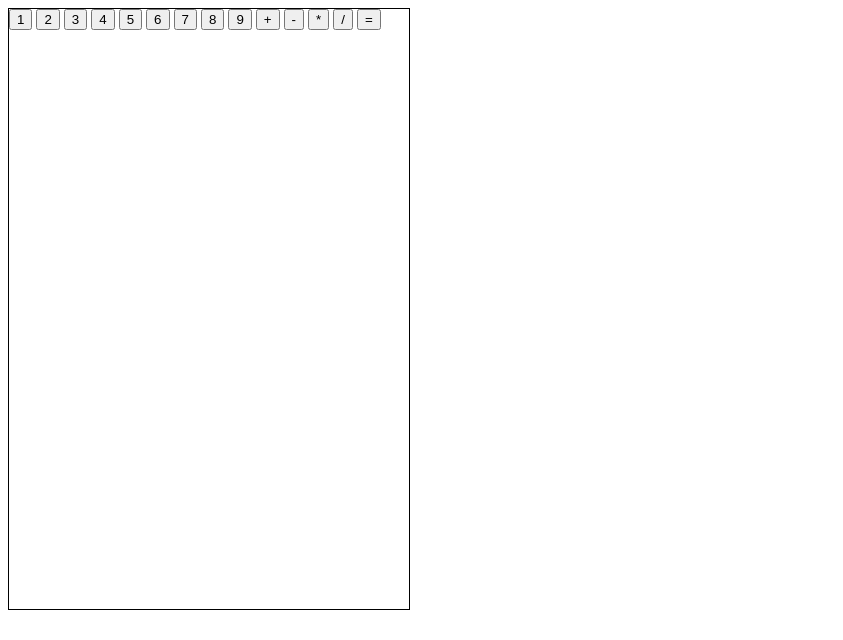
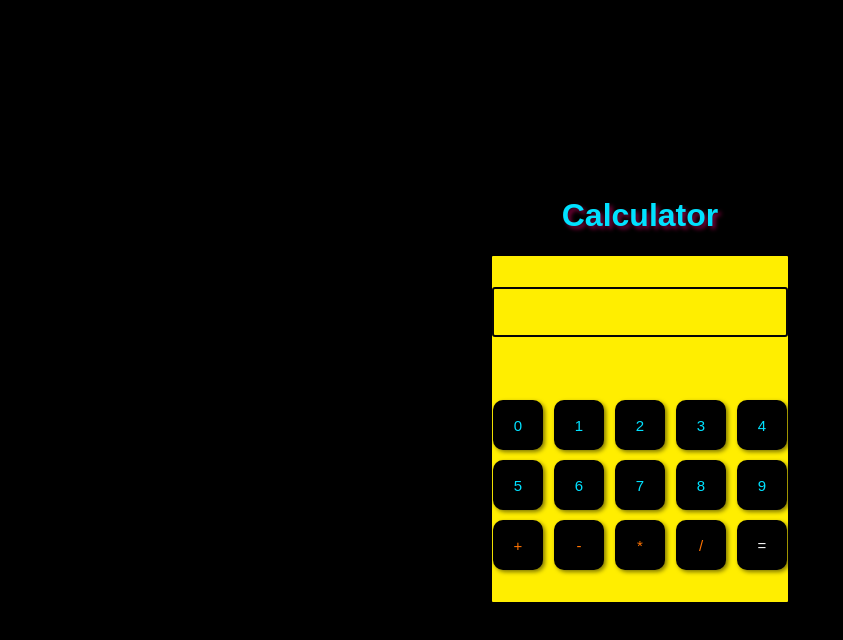
Before and after one commit to temery1213/CalculatorV2, a plain HTML site: page index.html in a window 1280 px wide. Shown: the whole page, without its empty margins (0-843 px from the left). Drawn offline with Linux system fonts and the light colour scheme; a web font is replaced by a local one.

Commit message:
Added function to append numbers on click Changed some classing/ID's in html Added style

```diff
--- a/index.html
+++ b/index.html
@@ -4,33 +4,41 @@
     <meta charset="UTF-8">
     <meta name="viewport" content="width=device-width, initial-scale=1.0">
     <link rel="stylesheet" href="style.css">
-    <script src="javascript.js"></script>
+    <link href="https://fonts.cdnfonts.com/css/cyberpunk-is-not-dead" rel="stylesheet">
+
     <title>Calculator</title>
 </head>
 <body>
-
+    <h1 class="h1">Calculator</h1>
     <div id="calculator">
         <div class="display">
-            <div class="userInput"></div>
-            <div class="output"></div>
+            <div id="userInput"></div>
+            <div id="result"></div>
+        </div>
             <div class="buttons">
-                <button id="one">1</button>
-                <button id="two">2</button>
-                <button id="three">3</button>
-                <button id="four">4</button>
-                <button id="five">5</button>
-                <button id="six">6</button>
-                <button id="seven">7</button>
-                <button id="eight">8</button>
-                <button id="nine">9</button>
-                <button id="plus">+</button>
-                <button id="minus">-</button>
-                <button id="multiply">*</button>
-                <button id="divide">/</button>
-                <button id="equals">=</button>
+
+                    <button id="zero" class="numberButton">0</button>
+                    <button id="one" class="numberButton">1</button>
+                    <button id="two" class="numberButton">2</button>
+                    <button id="three" class="numberButton">3</button>
+                    <button id="four" class="numberButton">4</button>
+                    <button id="five" class="numberButton">5</button>
+                    <button id="six" class="numberButton">6</button>
+                    <button id="seven" class="numberButton">7</button>
+                    <button id="eight" class="numberButton">8</button>
+                    <button id="nine" class="numberButton">9</button>
+
+
+                    <button id="add" class="operatorButton">+</button>
+                    <button id="subtract" class="operatorButton">-</button>
+                    <button id="multiply" class="operatorButton">*</button>
+                    <button id="divide" class="operatorButton">/</button>
+                    <button id="equals" class="operatorButton">=</button>
+
             </div>
-        </div>
     </div>
 
+
+<script src="javascript.js"></script>
 </body>
 </html>
--- a/javascript.js
+++ b/javascript.js
@@ -1,3 +1,27 @@
+const userInput = document.getElementById('userInput');
+
+const zero = document.getElementById("zero");
+const one = document.getElementById("one");
+const two = document.getElementById("two");
+const three = document.getElementById("three");
+const four = document.getElementById("four");
+const five = document.getElementById("five");
+const six = document.getElementById("six");
+const seven = document.getElementById("seven");
+const eight = document.getElementById("eight");
+const nine = document.getElementById("nine");
+const plus = document.getElementById("plus");
+const minus = document.getElementById("minus");
+const multiply = document.getElementById("multiply");
+const divide = document.getElementById("divide");
+
+let currentInput = '';
+let numbers = [];
+let currentOperator = null;
+
+
+
+
 let addition = (a, b, ...rest) => [a, b, ...rest].reduce((sum, num) => sum + num, 0);
 let subtraction = (a, b, ...rest) => [a, b, ...rest].reduce((result, num) => result - num);
 let multiplication = (a, b, ...rest) => [a, b, ...rest].reduce((prod, num) => prod * num);
@@ -22,3 +46,18 @@ function operation(operator) {
             break;
     }
 }
+
+
+    function appendNumberToDisplay(number) {
+        currentInput += number;
+        userInput.textContent += number;
+    };
+
+
+    const numberButtons = document.querySelectorAll(".numberButton");
+
+    numberButtons.forEach(button => {
+        button.addEventListener("click", function () {
+            appendNumberToDisplay(button.textContent);
+        });
+    });
--- a/style.css
+++ b/style.css
@@ -1,6 +1,104 @@
+* {
+    margin: 0;
+    padding: 0;
+    box-sizing: border-box;
+}
+
+
+html {
+    display: table;
+    margin: auto;
+}
+
+body {
+
+    background-color: rgb(0, 0, 0);
+    font-family: 'Cyberpunk is not dead', sans-serif;
+    color: #00e1ff;
+    display: flex;
+    flex-direction: column;
+    align-items: center;
+    justify-content: center;
+    height: 100vh;
+    text-shadow: 2px 2px 4px rgba(0, 0, 0, 0.5);
+}
+
 #calculator {
     display: flex;
-    border: 1px solid black;
-    width: 400px;
-    height: 600px;
+    border: 2px solid #000000;
+    width: 300px;
+    height: 350px;
+    overflow: hidden;
+    background-color: #ffee00;
+    justify-content: space-evenly;
+    align-items: center;
+    flex-wrap: wrap;
+    border-radius: 3px;
 }
+
+
+.display {
+    display: flex;
+    flex-wrap: wrap;
+    justify-content: flex-end;
+    border: 2px solid #050505;
+    width: 300px;
+    height: 50px;
+    overflow: hidden;
+    background-color: #ffee00;
+    font-size: xx-large;
+    border-radius: 3px;
+    padding: auto;
+    color: #050505;
+
+}
+
+.h1 {
+    display: flex;
+    justify-content: center;
+    align-items: center;
+    font-family: 'Cyberpunk is not dead', sans-serif;
+    color: #00e1ff;
+    margin: 0;
+    text-shadow: 3px 3px 4px rgba(247, 3, 117, 0.5);
+    padding-bottom: 20px;
+}
+
+.buttons {
+    display: flex;
+    flex-wrap: wrap;
+    justify-content: space-evenly;
+    gap: 10px;
+}
+
+button {
+
+    flex-wrap: wrap;
+    height: 50px;
+    width: 50px;
+    font-size: 15px;
+    background-color: #000000;
+    color: #00e1ff;
+    padding: 10px 20px;
+    border: none;
+    cursor: pointer;
+    font-family: 'Cyberpunk is not dead', sans-serif;
+     border-radius: 10px;
+     box-shadow: 2px 2px 4px rgba(0, 0, 0, 0.5);
+
+ }
+
+ button:hover {
+     background-color: #00e1ff;
+     color: #000000;
+ }
+
+ #add, #subtract, #multiply, #divide, #decimal  {
+    color: #ff7300;
+
+}
+
+#equals {
+    color: rgb(255, 255, 255);
+
+}
```
